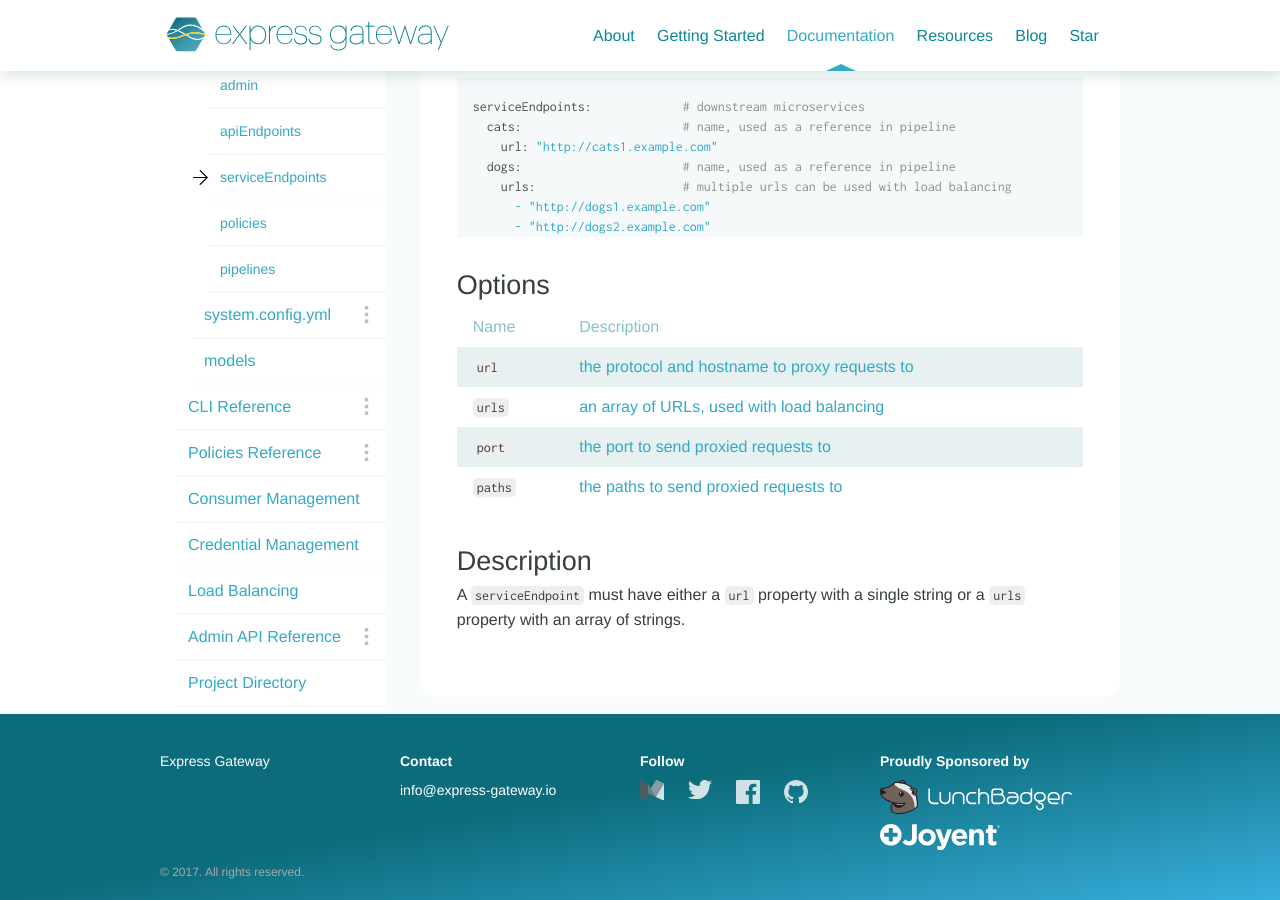
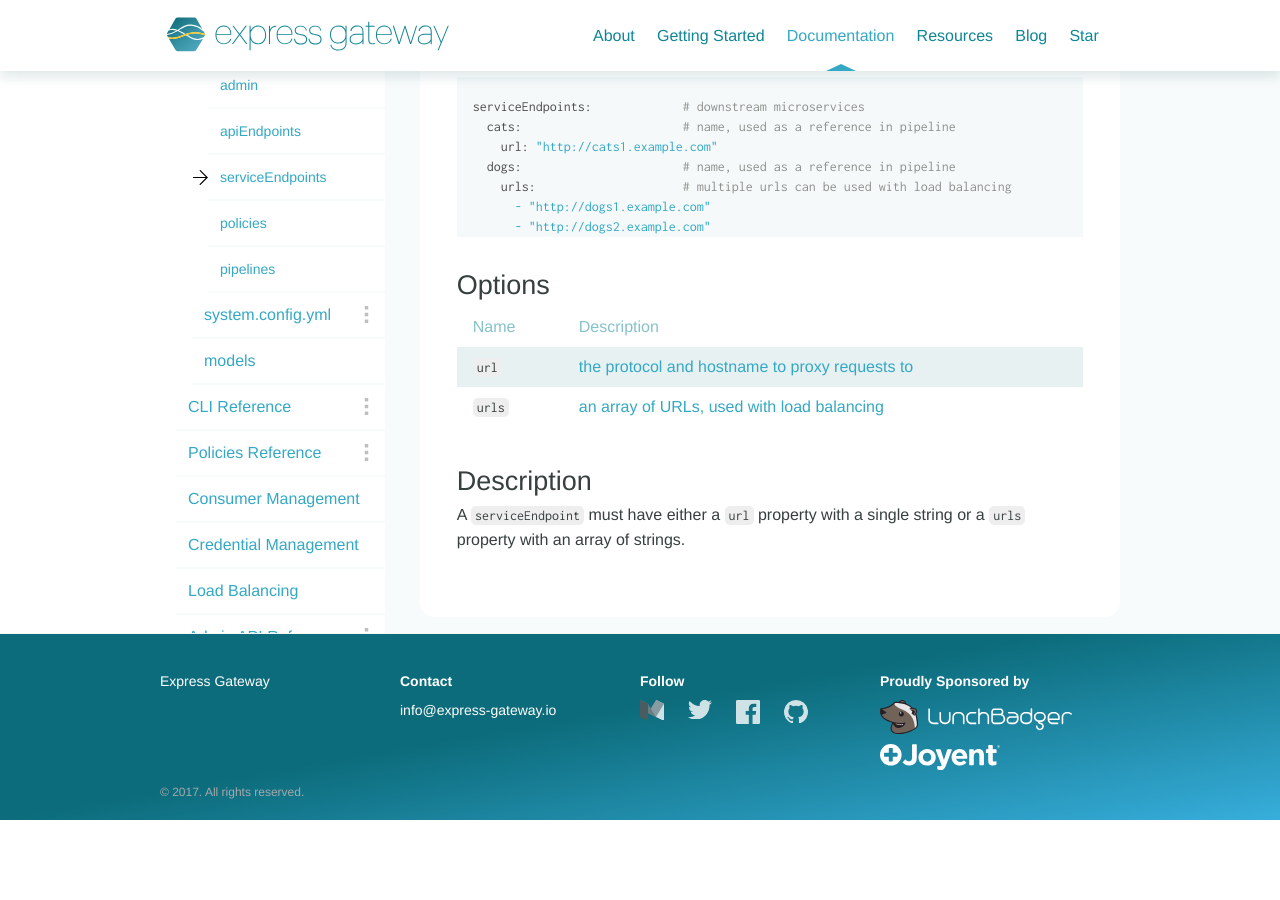
Before and after one commit to ExpressGateway/express-gateway.io, a Jekyll site: the page built from docs/configuration/gateway.config.yml/serviceEndpoints.md, in a window 1280 px wide and 900 px high, scrolled down 370 px. Built offline with Jekyll 4.4.1, drawn with Linux system fonts in a browser that asks for light colours; nearby versions of some CDN libraries; some web fonts are replaced; comment, search, counter and statistics services are not loaded; after the commit the page ends 1190 px from its top, so only the background shows below that.

Commit message:
Fixing one more item on serviceendpoint.

```diff
--- a/docs/configuration/gateway.config.yml/serviceEndpoints.md
+++ b/docs/configuration/gateway.config.yml/serviceEndpoints.md
@@ -28,8 +28,6 @@ serviceEndpoints:             # downstream microservices
 |---      |---                                             |
 | `url`   | the protocol and hostname to proxy requests to |
 | `urls`  | an array of URLs, used with load balancing     |
-| `port`  | the port to send proxied requests to           |
-| `paths` | the paths to send proxied requests to          |
 
 ### Description
 
```
